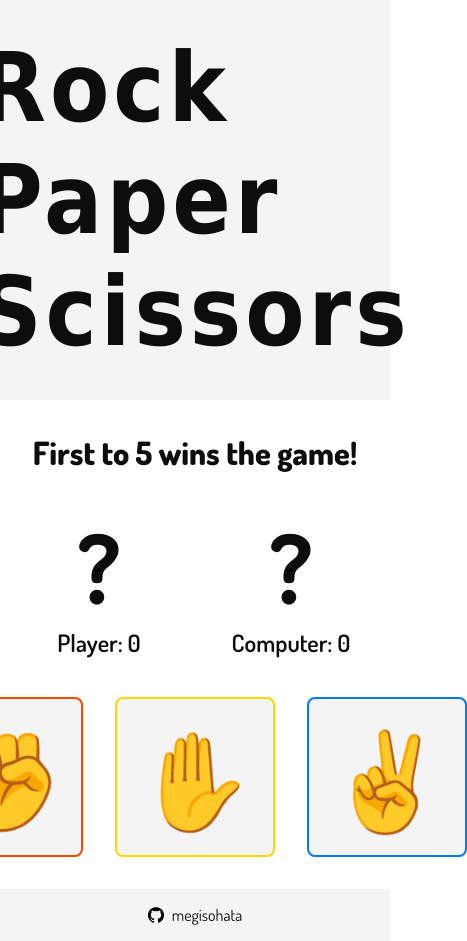
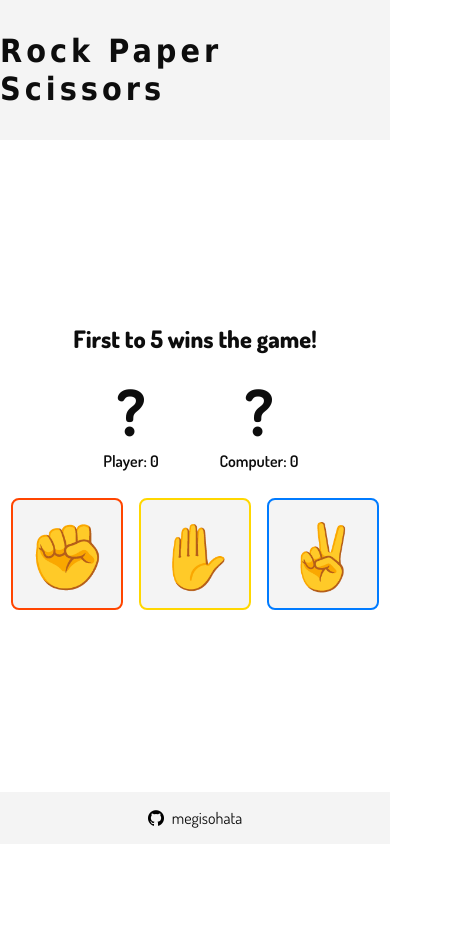
Before and after one commit to megisohata/rock-paper-scissors, a plain HTML site: page index.html in a window 390 px wide. Shown: the whole page, 467 px wide, since content can reach past the window. After the commit the page ends 844 px from the top, so only its background shows below. Drawn offline with Linux system fonts and the light colour scheme; a web font is replaced by a local one.

Commit message:
Made UI responsive

```diff
--- a/styles.css
+++ b/styles.css
@@ -151,3 +151,51 @@ h5 {
 #playAgain:hover {
     background-color: rgb(from var(--text-color) r g b / 0.2);
 }
+
+@media screen and (max-width: 900px) {
+    #header {
+        font-size: 32px;
+    }
+}
+
+@media screen and (max-width: 650px) {
+    h2 {
+        font-size: 64px;
+    }
+
+    h4 {
+        font-size: 24px;
+    }
+
+    h5 {
+        font-size: 16px;
+    }
+
+    #header {
+        font-size: 16px;
+    }
+
+    #body {
+        gap: 16px;
+        padding: 16px;
+    }
+
+    #game-info {
+        gap: 16px;
+    }
+
+    .info {
+        width: 112px;
+        height: 112px;
+    }
+
+    #game-moves {
+        gap: 16px;
+    }
+
+    .option > button {
+        width: 112px;
+        height: 112px;
+        font-size: 64px;
+    }
+}
```
